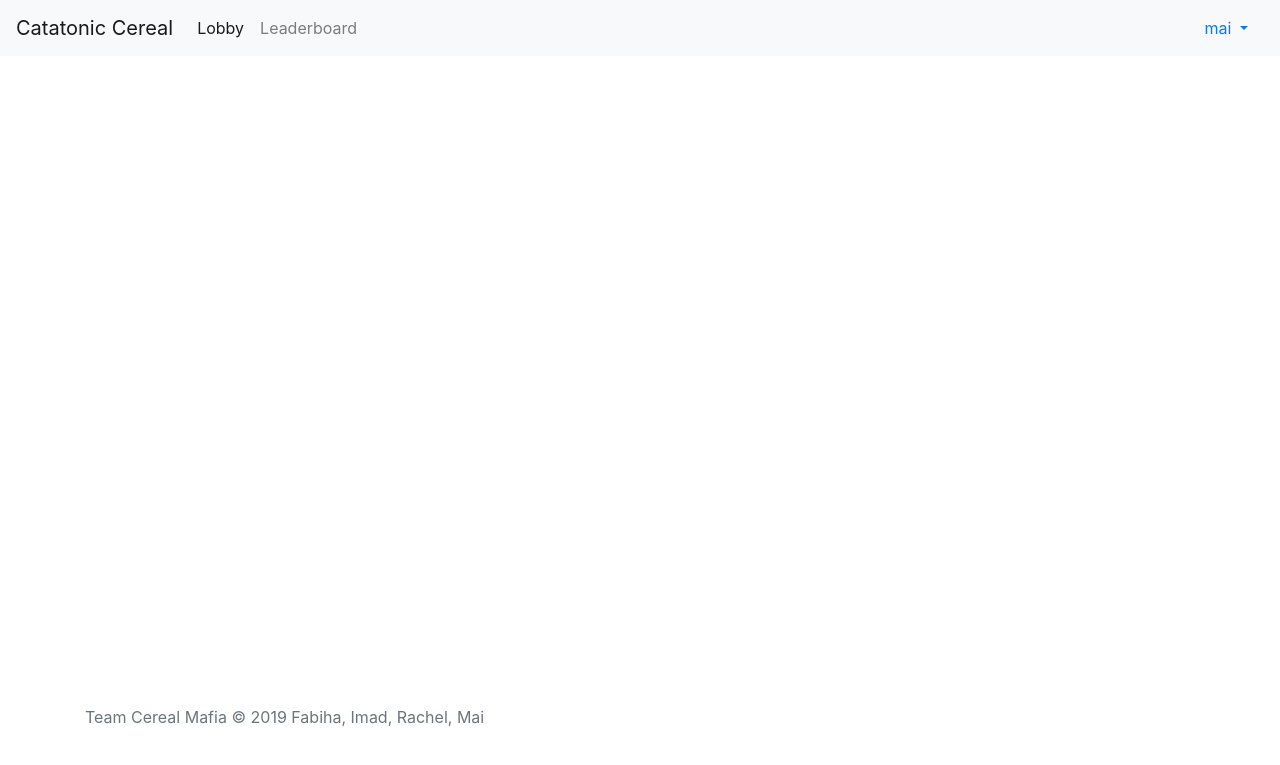
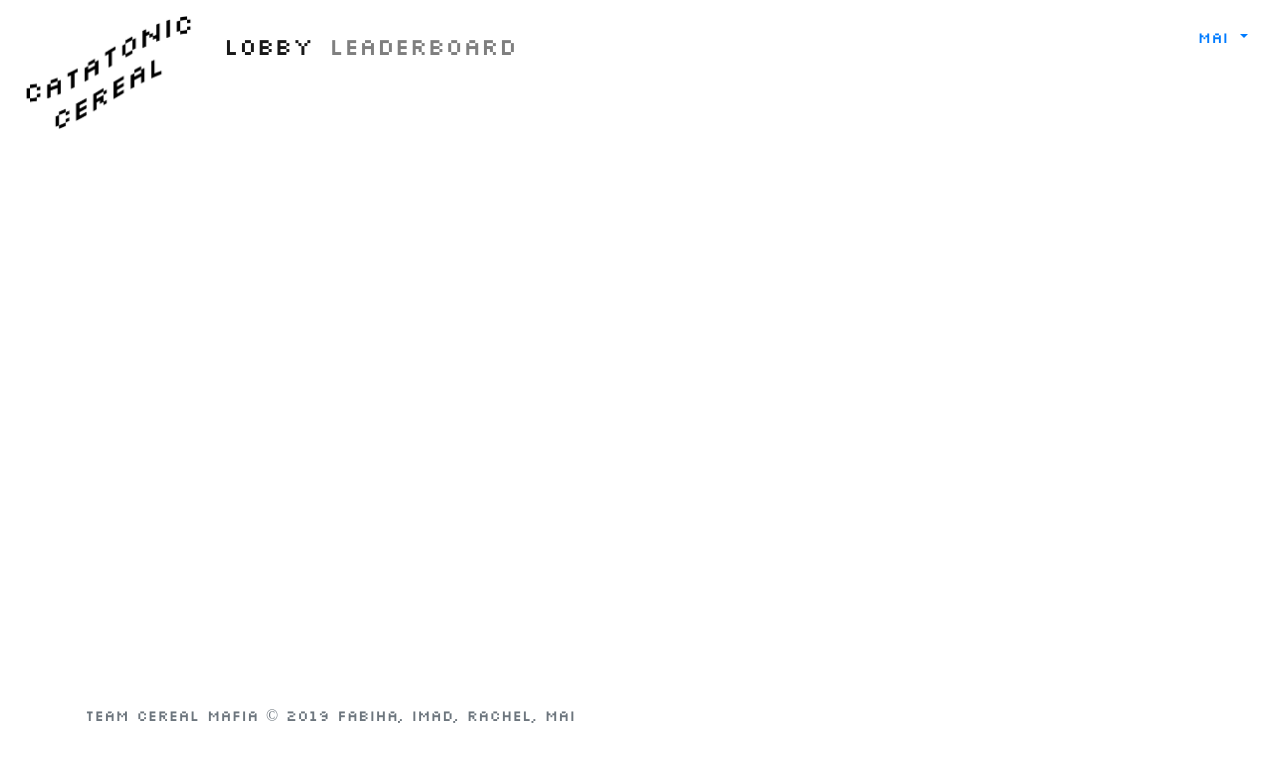
Before and after one commit to tfabiha/Softdev-Semester-2-Final-Project, a Flask app: page /base in a window 1280 px wide. Shown: the top 765 px of the page. Run offline with Flask 2, Linux system fonts and the light colour scheme; a user stored in the database is signed in; some libraries are stand-ins or nearby versions.

Commit message:
design stuff

```diff
--- a/__init__.py
+++ b/__init__.py
@@ -1,3 +1,4 @@
+
 
 import os, random
 from flask import Flask, render_template, request, session, url_for, redirect, flash
@@ -151,7 +152,7 @@ def game(code):
     guest = 'user' not in session
     user = None
     if not guest: user = session['user']
-    return render_template("index.html")
+    return render_template("index.html", guest=guest, user = user)
 
 @app.route('/join_game', methods = ['POST'])
 def join_game():
--- a/static/base.css
+++ b/static/base.css
@@ -1,7 +1,14 @@
+@font-face {
+font-family: "silkscreen";
+src: url("silkscreen.ttf");
+}
+
+
 body{
     height: 100%;
     display: flex;
     flex-direction: column;
+    font-family: silkscreen;
 }
 
 html{
@@ -25,3 +32,27 @@ html{
     width: 60%;
     margin: 0 auto;
 }
+
+#logo {
+    width: auto;
+    height: 125px;
+    z-index: 1000;
+    top: 10px;
+    left: 20px;
+    display: block;
+    position: fixed;
+}
+
+.nav_link {
+    font: 25px silkscreen;
+    margin-top: 20px;
+}
+
+.drop_link {
+    font: 20px silkscreen;
+}
+
+.dropdown-menu {
+    border: none;
+    background: #f8f9fa;
+}
--- a/templates/base.html
+++ b/templates/base.html
@@ -18,9 +18,8 @@
 
 </head>
 <body>
-
-<nav class="navbar navbar-expand-lg navbar-light bg-light">
-  <a class="navbar-brand" href="">Catatonic Cereal</a>
+  <nav class="navbar sticky-top navbar-expand-lg navbar-light" style="background: transparent;">
+  <div style="width: 200px;"></div>
   <button class="navbar-toggler" type="button" data-toggle="collapse" data-target="#navbarSupportedContent" aria-controls="navbarSupportedContent" aria-expanded="false" aria-label="Toggle navigation">
     <span class="navbar-toggler-icon"></span>
   </button>
@@ -28,10 +27,10 @@
   <div class="collapse navbar-collapse" id="navbarSupportedContent">
     <ul class="navbar-nav mr-auto">
       <li class="nav-item active">
-        <a class="nav-link" href="/">Lobby<span class="sr-only">(current)</span></a>
+        <a class="nav-link nav_link" href="/">Lobby<span class="sr-only">(current)</span></a>
       </li>
       <li class="nav-item">
-        <a class="nav-link" href="#">Leaderboard</a>
+        <a class="nav-link nav_link" href="/leaderboard">Leaderboard</a>
       </li>
     </ul>
     {% if not guest %}
@@ -40,21 +39,24 @@
           {{ user }}
         </a>
         <div class="dropdown-menu dropdown-menu-right" aria-labelledby="navbarDropdown">
-          <a class="dropdown-item" href="#">Profile</a>
+          <a class="dropdown-item drop_link" href="#">Profile</a>
           <div class="dropdown-divider"></div>
-          <a class="dropdown-item" href="#">Logout</a>
+          <a class="dropdown-item drop_link" href="#">Logout</a>
         </div>
       </div>
       {% else %}
       <div class="nav-item">
-        <a class="nav-link" href="/login">Login</a>
+        <a class="nav-link nav_link" href="/login">Login</a>
       </div>
       <div class="nav-item">
-  <a class="nav-link" href="/signup">Register</a>
+  <a class="nav-link nav_link" href="/signup">Register</a>
       </div>
       {% endif %}
   </div>
-</nav>
+  </nav>
+
+    <a href="/"><img id="logo" src="{{ url_for('static', filename='catatonic_cereal_logo.png') }}"></a>
+
 
 <div class ="container container-fluid center" id="errorBox">
   {% with msgs = get_flashed_messages(category_filter=["message"]) %}
```
Also changed, not shown: static/catatonic_cereal_logo.png (added), static/silkscreen.ttf (added).
